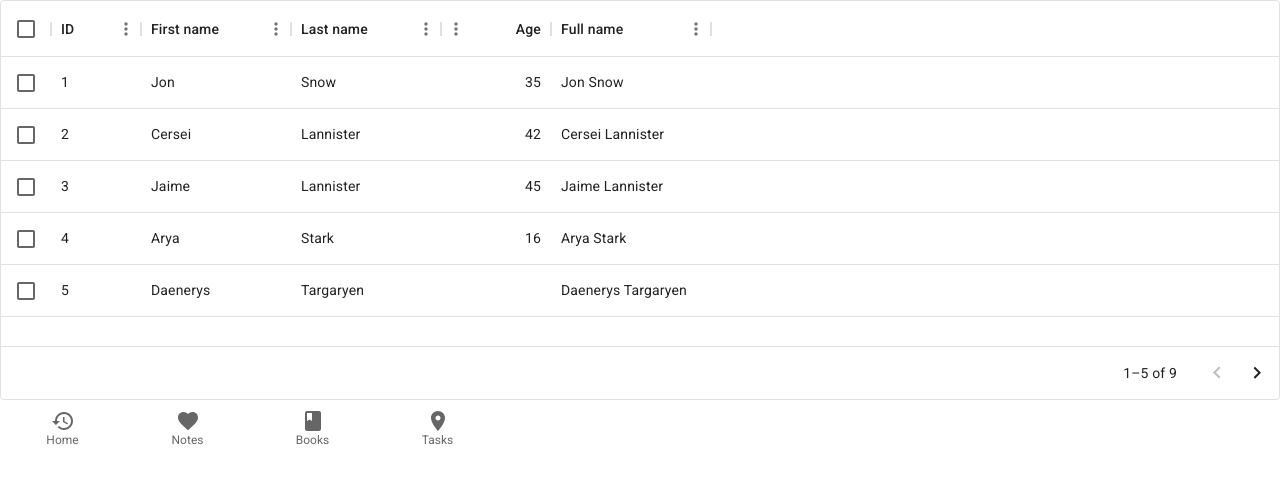
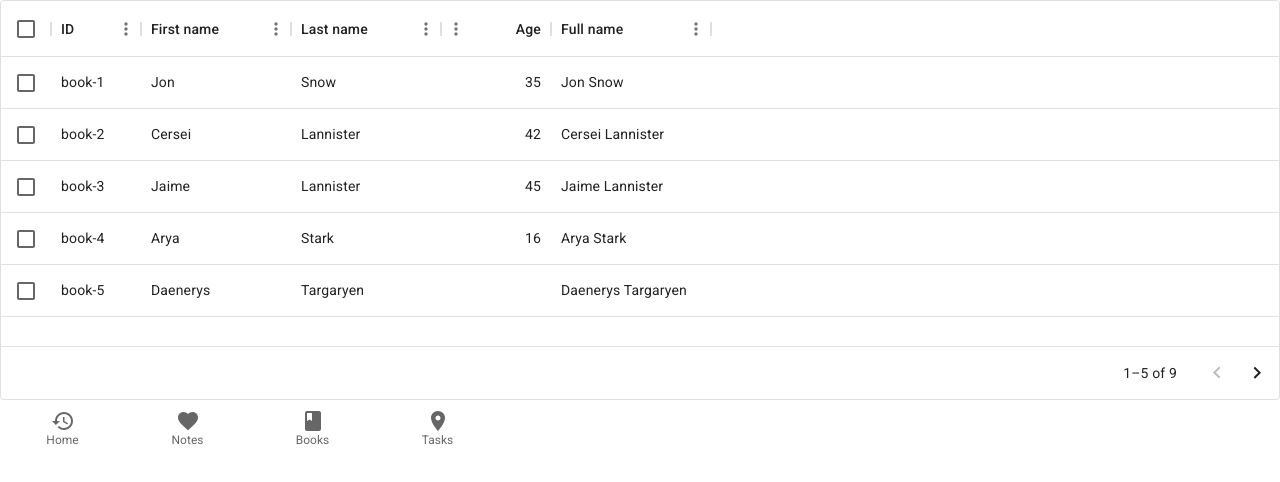
Before and after one commit to ogvlad/react-en-pure, a React app: page /notes in a window 1280 px wide. Shown: the top 482 px of the page. Built offline with nearby package versions, Linux system fonts and the light colour scheme; what @atlaskit/theme would draw is missing.

Commit message:
Notes: react-dnd

```diff
--- a/package.json
+++ b/package.json
@@ -45,6 +45,8 @@
     "match-sorter": "^6.3.1",
     "react": "^18.2.0",
     "react-beautiful-dnd": "^13.1.1",
+    "react-dnd": "^16.0.1",
+    "react-dnd-html5-backend": "^16.0.1",
     "react-dom": "^18.2.0",
     "react-draggable": "^4.4.6",
     "react-hook-form": "^7.46.1",
--- a/src/features/Notes/CustomRow.tsx
+++ b/src/features/Notes/CustomRow.tsx
@@ -1,34 +1,12 @@
 import React, { useEffect, useState } from "react"
 import { GridRow } from "@mui/x-data-grid"
-import Draggable from "react-draggable"
 
 export const CustomRow = (props: any) => {
 
   const { row } = props
   console.debug("CustomRow", row)
 
-  // if (!ctx.state.isDragging) return <GridRow {...props} />
-
-  // if (!row.isSection && row.treeDataPath && row.treeDataPath.length === 1) return "Assessments-ItemRow"
-  // if (row.isSection && row.treeDataPath && row.treeDataPath.length === 1) return "Assessments-ItemRow Assessments-SectionTitle"
-  // if (row.treeDataPath && row.treeDataPath.length > 1) return null
-
-  const onStart = () => {
-  }
-  const onDrag = () => {
-  }
-  const onStop = () => {
-  }
-
   return (
-    // @ts-ignore
-    <Draggable
-      axis="y"
-      onStart={onStart}
-      onDrag={onDrag}
-      onStop={onStop}
-    >
-      <GridRow {...props} />
-    </Draggable>
+    <GridRow {...props} />
   )
 }
--- /dev/null
+++ b/src/features/Notes/getColumns.ts
@@ -0,0 +1,33 @@
+import { GridColDef, GridValueGetterParams } from "@mui/x-data-grid"
+
+export const getColumns = (): GridColDef[] => [
+  { field: 'id', headerName: 'ID', width: 90 },
+  {
+    field: 'firstName',
+    headerName: 'First name',
+    width: 150,
+    editable: true,
+  },
+  {
+    field: 'lastName',
+    headerName: 'Last name',
+    width: 150,
+    editable: true,
+  },
+  {
+    field: 'age',
+    headerName: 'Age',
+    type: 'number',
+    width: 110,
+    editable: true,
+  },
+  {
+    field: 'fullName',
+    headerName: 'Full name',
+    description: 'This column has a value getter and is not sortable.',
+    sortable: false,
+    width: 160,
+    valueGetter: (params: GridValueGetterParams) =>
+      `${params.row.firstName || ''} ${params.row.lastName || ''}`,
+  },
+];
--- /dev/null
+++ b/src/features/Notes/getData.ts
@@ -0,0 +1,11 @@
+export const getData = () => [
+  { id: "book-1", lastName: 'Snow', firstName: 'Jon', age: 35 },
+  { id: "book-2", lastName: 'Lannister', firstName: 'Cersei', age: 42 },
+  { id: "book-3", lastName: 'Lannister', firstName: 'Jaime', age: 45 },
+  { id: "book-4", lastName: 'Stark', firstName: 'Arya', age: 16 },
+  { id: "book-5", lastName: 'Targaryen', firstName: 'Daenerys', age: null },
+  { id: "book-6", lastName: 'Melisandre', firstName: null, age: 150 },
+  { id: "book-7", lastName: 'Clifford', firstName: 'Ferrara', age: 44 },
+  { id: "book-8", lastName: 'Frances', firstName: 'Rossini', age: 36 },
+  { id: "book-9", lastName: 'Roxie', firstName: 'Harvey', age: 65 },
+];
--- a/src/features/Notes/index.tsx
+++ b/src/features/Notes/index.tsx
@@ -1,60 +1,18 @@
 import * as React from 'react';
 import Box from '@mui/material/Box';
-import { DataGrid, GridColDef, GridValueGetterParams } from '@mui/x-data-grid';
+import { DataGrid } from '@mui/x-data-grid';
 import { CustomRow } from "./CustomRow"
 import { Root } from "../../shared/Root"
-
-const columns: GridColDef[] = [
-  { field: 'id', headerName: 'ID', width: 90 },
-  {
-    field: 'firstName',
-    headerName: 'First name',
-    width: 150,
-    editable: true,
-  },
-  {
-    field: 'lastName',
-    headerName: 'Last name',
-    width: 150,
-    editable: true,
-  },
-  {
-    field: 'age',
-    headerName: 'Age',
-    type: 'number',
-    width: 110,
-    editable: true,
-  },
-  {
-    field: 'fullName',
-    headerName: 'Full name',
-    description: 'This column has a value getter and is not sortable.',
-    sortable: false,
-    width: 160,
-    valueGetter: (params: GridValueGetterParams) =>
-      `${params.row.firstName || ''} ${params.row.lastName || ''}`,
-  },
-];
-
-const rows = [
-  { id: 1, lastName: 'Snow', firstName: 'Jon', age: 35 },
-  { id: 2, lastName: 'Lannister', firstName: 'Cersei', age: 42 },
-  { id: 3, lastName: 'Lannister', firstName: 'Jaime', age: 45 },
-  { id: 4, lastName: 'Stark', firstName: 'Arya', age: 16 },
-  { id: 5, lastName: 'Targaryen', firstName: 'Daenerys', age: null },
-  { id: 6, lastName: 'Melisandre', firstName: null, age: 150 },
-  { id: 7, lastName: 'Clifford', firstName: 'Ferrara', age: 44 },
-  { id: 8, lastName: 'Frances', firstName: 'Rossini', age: 36 },
-  { id: 9, lastName: 'Roxie', firstName: 'Harvey', age: 65 },
-];
+import { getData } from "./getData"
+import { getColumns } from "./getColumns"
 
 export const TheNotes = () => {
   return (
     <Root>
       <Box sx={{ height: 400, width: '100%' }}>
         <DataGrid
-          rows={rows}
-          columns={columns}
+          rows={getData()}
+          columns={getColumns()}
           initialState={{
             pagination: {
               paginationModel: {
--- a/src/features/Tasks/types/Author.ts
+++ b/src/features/Tasks/types/Author.ts
@@ -1,4 +1,4 @@
-import { AuthorColors, Id } from "./types"
+import { AuthorColors, Id } from "./index"
 
 export interface Author {
   id: Id,
```
Also changed, not shown: 1 other file (tests, documents, lock files or other folders).
